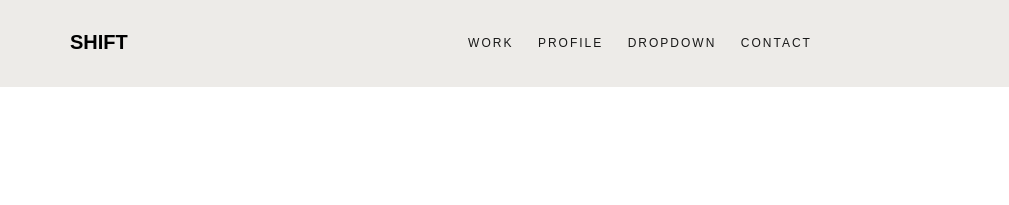
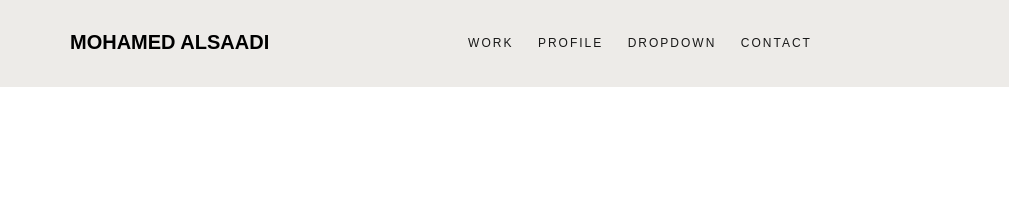
Before and after one commit to mhamedsaadi97/portfolio, a plain HTML site: page index.html in a window 1280 px wide. Shown: the top 205 px of the page, 0-1009 px from the left. Drawn offline with Linux system fonts and the light colour scheme; files whose address does not match are found by name.

Commit message:
edit index.html

```diff
--- a/index.html
+++ b/index.html
@@ -3,27 +3,13 @@
 	<head>
 	<meta charset="utf-8">
 	<meta http-equiv="X-UA-Compatible" content="IE=edge">
-	<title>Shift &mdash; Free Website Template, Free HTML5 Template by FreeHTML5.co</title>
+	<title>Mohamed ALsaadi</title>
 	<meta name="viewport" content="width=device-width, initial-scale=1">
 	<meta name="description" content="Free HTML5 Website Template by FreeHTML5.co" />
 	<meta name="keywords" content="free website templates, free html5, free template, free bootstrap, free website template, html5, css3, mobile first, responsive" />
 	<meta name="author" content="FreeHTML5.co" />
 
-	<!--
-	//////////////////////////////////////////////////////
 
-	FREE HTML5 TEMPLATE
-	DESIGNED & DEVELOPED by FreeHTML5.co
-
-	Website: 		http://freehtml5.co/
-	Email: 			info@freehtml5.co
-	Twitter: 		http://twitter.com/fh5co
-	Facebook: 		https://www.facebook.com/fh5co
-
-	//////////////////////////////////////////////////////
-	 -->
-
-  	<!-- Facebook and Twitter integration -->
 	<meta property="og:title" content=""/>
 	<meta property="og:image" content=""/>
 	<meta property="og:url" content=""/>
@@ -34,23 +20,14 @@
 	<meta name="twitter:url" content="" />
 	<meta name="twitter:card" content="" />
 
-	<!-- <link href="https://fonts.googleapis.com/css?family=Montserrat:400,700" rel="stylesheet"> -->
-
-	<!-- Animate.css -->
 	<link rel="stylesheet" href="css/animate.css">
-	<!-- Icomoon Icon Fonts-->
 	<link rel="stylesheet" href="css/icomoon.css">
-	<!-- Bootstrap  -->
 	<link rel="stylesheet" href="css/bootstrap.css">
-	<!-- Theme style  -->
 	<link rel="stylesheet" href="css/style.css">
 
-	<!-- Modernizr JS -->
+
 	<script src="js/modernizr-2.6.2.min.js"></script>
-	<!-- FOR IE9 below -->
-	<!--[if lt IE 9]>
-	<script src="js/respond.min.js"></script>
-	<![endif]-->
+
 
 	</head>
 	<body>
@@ -61,7 +38,7 @@
 	<nav class="fh5co-nav" role="navigation">
 		<div class="container">
 			<div class="fh5co-top-logo">
-				<div id="fh5co-logo"><a href="index.html">Shift</a></div>
+				<div id="fh5co-logo"><a href="index.html">Mohamed ALsaadi</a></div>
 			</div>
 			<div class="fh5co-top-menu menu-1 text-center">
 				<ul>
```
